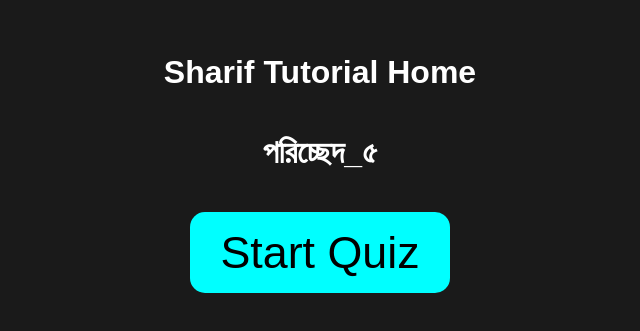
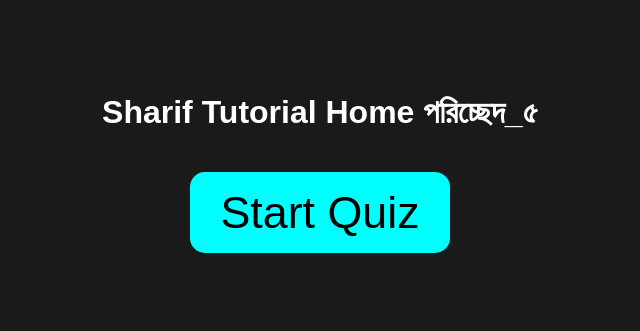
Before and after one commit to sharif28091985/Bangla_2nd_Paper_SSC, a plain HTML site: page পরিচ্ছেদ_৫.html in a window 1280 px wide. Shown: the part 237-568 px from the top of the page, without its empty margins (320-960 px from the left). Drawn offline with Linux system fonts and the light colour scheme.

Commit message:
Update পরিচ্ছেদ_৫.html

```diff
--- a/পরিচ্ছেদ_৫.html
+++ b/পরিচ্ছেদ_৫.html
@@ -130,8 +130,7 @@ html, body {
 <body>
 
 <div id="start-screen">
-    <h1>Sharif Tutorial Home</h1>
-        <h1>পরিচ্ছেদ_৫</h1>
+    <h1>Sharif Tutorial Home  পরিচ্ছেদ_৫</h1>
     <button onclick="startQuiz()">Start Quiz</button>
 </div>
 
```
